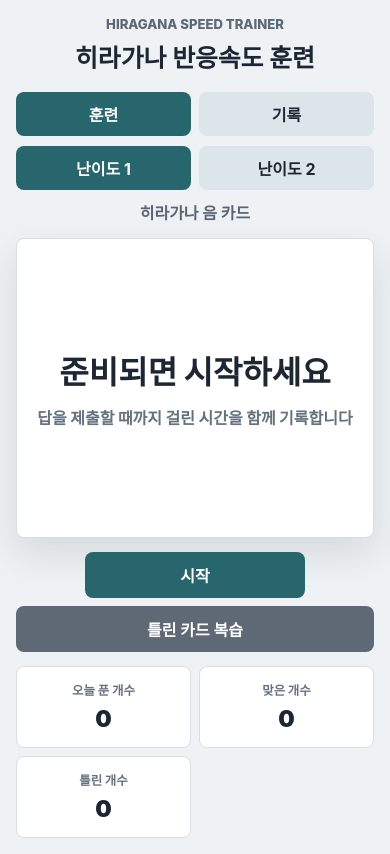
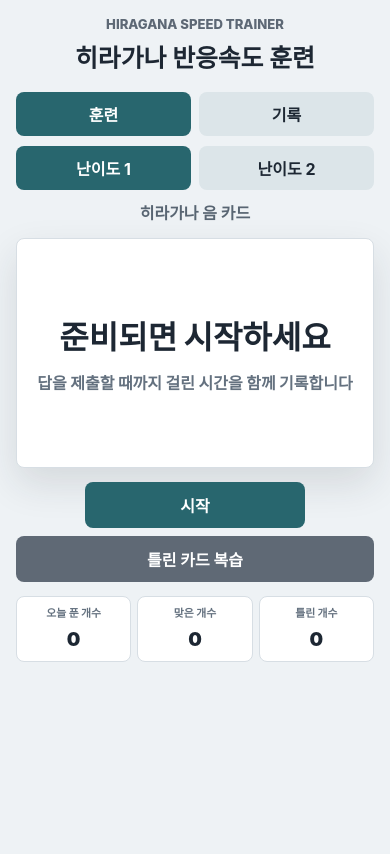
Before and after one commit to Astro-squirrel/hiragana-trainer, a Vue app: page / in a window 390 px wide. Built offline with nearby package versions, Linux system fonts and the light colour scheme.

Commit message:
Fix mobile trainer layout

```diff
--- a/src/App.vue
+++ b/src/App.vue
@@ -486,7 +486,7 @@ function giveUpAndShowAnswer() {
 
 function focusAnswerInput() {
   nextTick(() => {
-    answerInputElement.value?.focus()
+    answerInputElement.value?.focus({ preventScroll: true })
   })
 }
 
@@ -1138,7 +1138,13 @@ h1 {
 
 @media (max-width: 430px) {
   .app-shell {
+    display: block;
+    min-height: 100dvh;
     padding: 16px;
+  }
+
+  .trainer {
+    margin: 0 auto;
   }
 
   h1 {
@@ -1146,12 +1152,43 @@ h1 {
   }
 
   .card {
-    min-height: 300px;
-    padding: 22px 18px;
+    min-height: 230px;
+    padding: 20px 16px;
+  }
+
+  .prompt {
+    font-size: clamp(3.5rem, 24vw, 6.5rem);
+  }
+
+  .answer-form {
+    grid-template-columns: minmax(0, 1fr) 76px;
+  }
+
+  .answer-form input {
+    min-height: 44px;
+    padding: 0 12px;
+  }
+
+  .answer-form button {
+    min-height: 44px;
   }
 
   .stats {
-    grid-template-columns: repeat(2, 1fr);
+    grid-template-columns: repeat(3, minmax(0, 1fr));
+    gap: 6px;
+  }
+
+  .stats div {
+    padding: 10px 4px;
+  }
+
+  .stats dt {
+    font-size: 0.68rem;
+    line-height: 1.25;
+  }
+
+  .stats dd {
+    font-size: 1.2rem;
   }
 
   .record-row {
```
